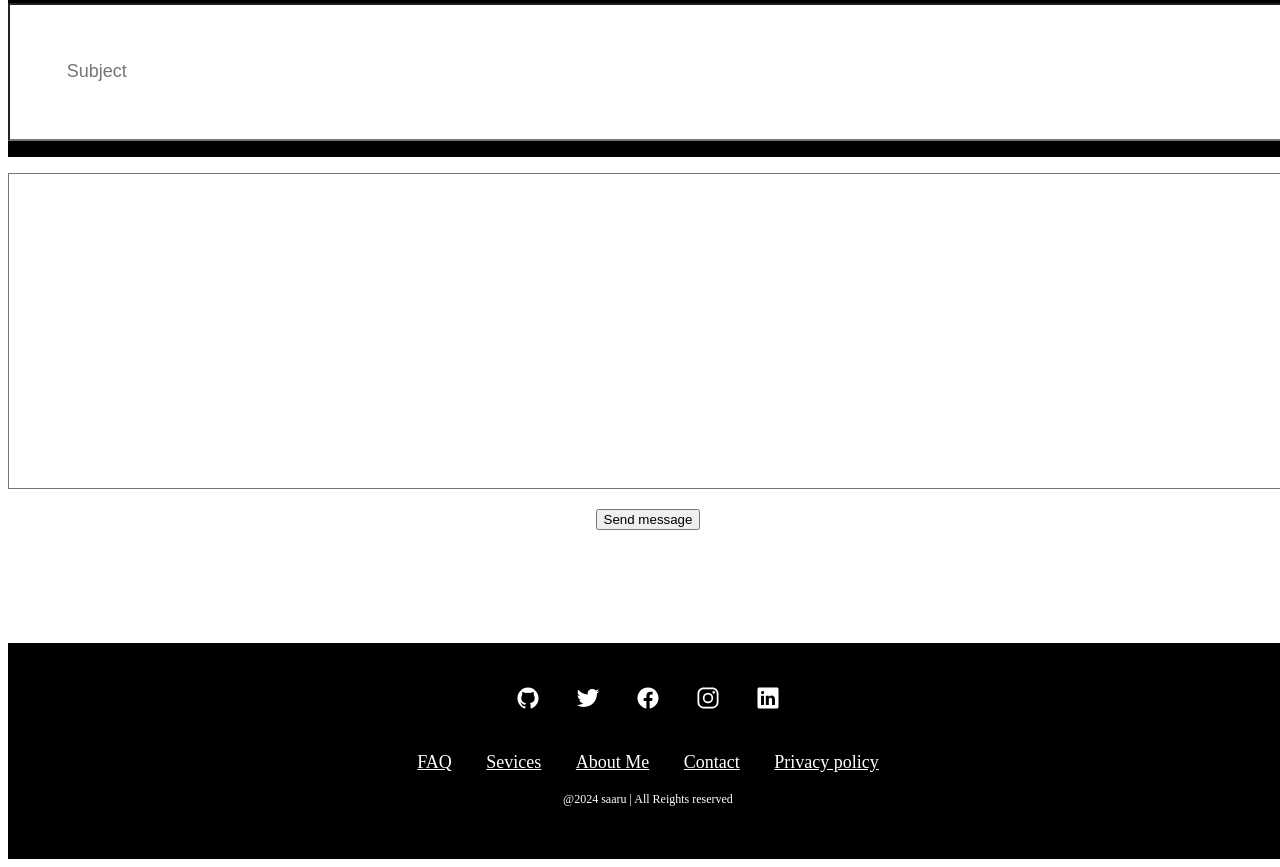
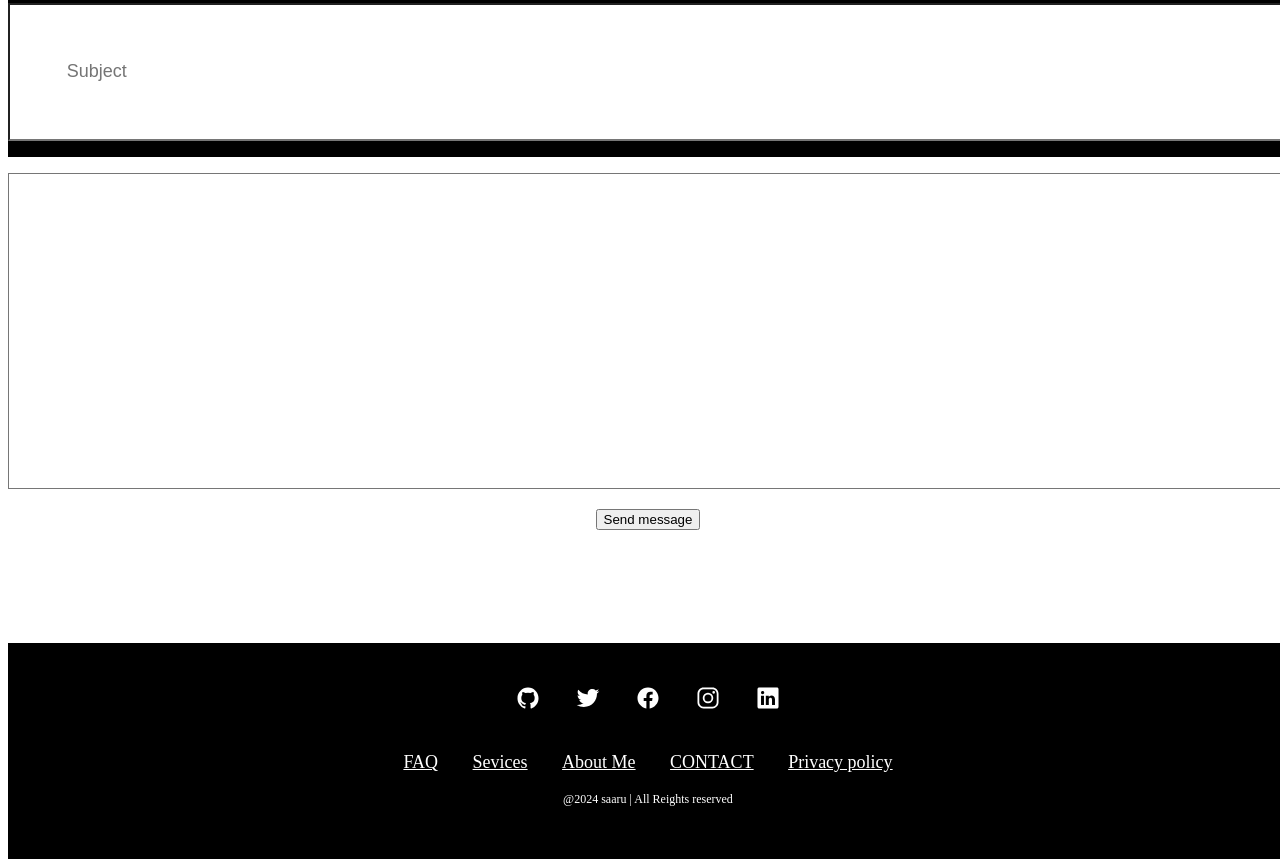
Before and after one commit to saaru31/MY-PROTFOLIO, a plain HTML site: page index.html in a window 1280 px wide. Shown: the part 3551-4418 px from the top of the page. Drawn offline with nearby package versions, Linux system fonts and the light colour scheme; files whose address does not match are found by name.

Commit message:
testUpdate index.html

```diff
--- a/index.html
+++ b/index.html
@@ -98,7 +98,7 @@
                 <a href="#">About Me</a>
             </li>
             <li>
-                <a href="#">Contact</a>
+                <a href="#">CONTACT</a>
             </li>
             <li>
                 <a href="#">Privacy policy</a>
```
